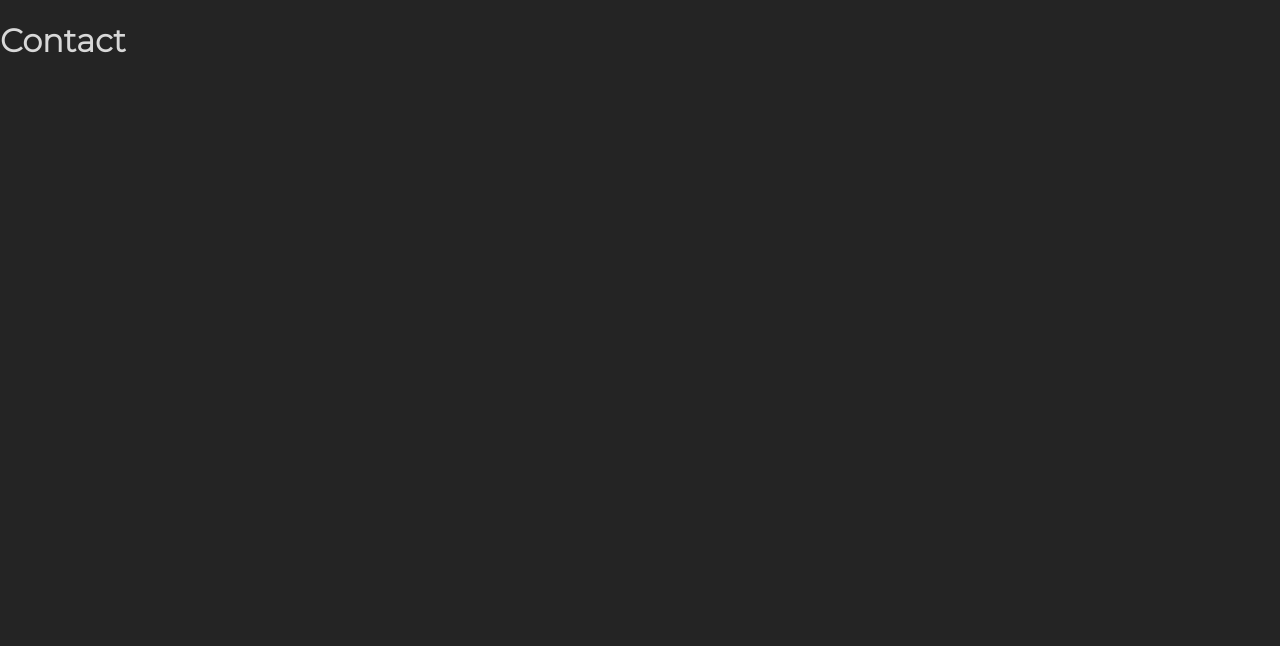
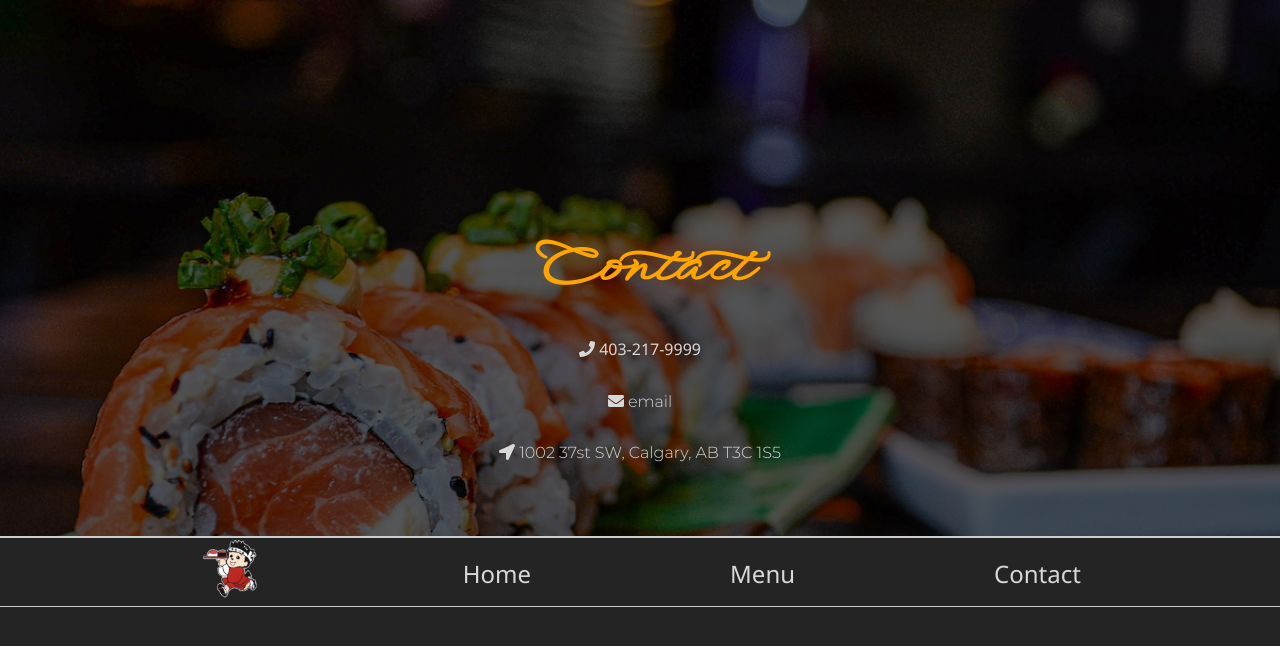
Before and after one commit to MatthewMyWu/Sushi-Ichiban, a plain HTML site: page html/contact.html in a window 1280 px wide. Drawn offline with nearby package versions, Linux system fonts and the light colour scheme; files that its build step writes are made by us from their sources.

Commit message:
Added placeholder contact section

```diff
--- a/html/contact.html
+++ b/html/contact.html
@@ -9,9 +9,39 @@
     <link href="./app.css" rel="stylesheet">
     <script type='module' src="./app.js" defer></script>
     <title>Sushi Ichiban</title>
+
+    <!-- FONT AWESOME -->
+    <script src="https://cdnjs.cloudflare.com/ajax/libs/font-awesome/5.11.2/js/all.js" integrity="sha256-2JRzNxMJiS0aHOJjG+liqsEOuBb6++9cY4dSOyiijX4=" crossorigin="anonymous"></script>
 </head>
 <body>
-    <h1>Contact</h1>
+    <section class="banner">
+        <div class="image_container">
+            <img src="images/Rolls Splash.jpg">
+        </div>
+        <div class="text_container">
+            <h1>Contact</h1>
+        </div>
+    </section>
+
+    <header-component></header-component>
+
+
+    <div class="contact">
+        <p>
+            <i class="fas fa-phone"></i>
+            <a href="tel:403-217-9999">403-217-9999</a>
+        </p>
+
+        <p>
+            <i class="fas fa-envelope"></i>
+            email
+        </p>
+
+        <p>
+            <i class="fas fa-location-arrow"></i>
+            1002 37st SW, Calgary, AB T3C 1S5
+        </p>
+    </div>
 
 </body>
 </html>
--- a/js/components.js
+++ b/js/components.js
@@ -16,7 +16,25 @@ class Header extends HTMLElement {
 }
 
 
+////////////////////////////////////////////////////////////////////////////////////////////////////////////////
+////////////////////////////////////////////////////////////////////////////////////////////////////////////////
+class Footer extends HTMLElement {
+    constructor() {
+        super();
+    }
 
+    connectedCallback() {
+        this.innerHTML = `<footer>
+        <span>Copyright © 2021</span>
+        <span>Created By Matthew Wu</span>
+        <span>Icons by Freepik, Smash Icons, Good Ware, Gregor Cresnar, and Pixel Perfect from www.flaticon.com</span>
+    </footer>`;
+    }
+}
+
+
+////////////////////////////////////////////////////////////////////////////////////////////////////////////////
+////////////////////////////////////////////////////////////////////////////////////////////////////////////////
 class MenuItem extends HTMLElement {
     constructor() {
         super();
@@ -36,10 +54,12 @@ class MenuItem extends HTMLElement {
 
 
 customElements.define('header-component', Header);
+customElements.define('footer-component', Footer);
 customElements.define('menu-item-component', MenuItem);
 
 const all = {
     Header,
+    Footer,
     MenuItem,
 }
 export default all;
--- a/sass/pages/_all.scss
+++ b/sass/pages/_all.scss
@@ -1 +1,2 @@
 @import "menu";
+@import "contact";
--- /dev/null
+++ b/sass/pages/_contact.scss
@@ -0,0 +1,3 @@
+.contact {
+    @extend %verticalCenter;
+}
--- a/sass/sections/_landing.scss
+++ b/sass/sections/_landing.scss
@@ -10,11 +10,13 @@
         position: relative;
         display: block;
         width: 100%;
+        height: 100%;
 
         img {
             width: 100%;
             object-fit: cover;
             vertical-align: top;
+            object-position: center center;
         }
 
         &::after {
```
Also changed, not shown: index.html (+1 -1 lines), app.css, images/Boat Splash.jpg (added), images/Rolls Splash.jpg (added), 1 other file.
